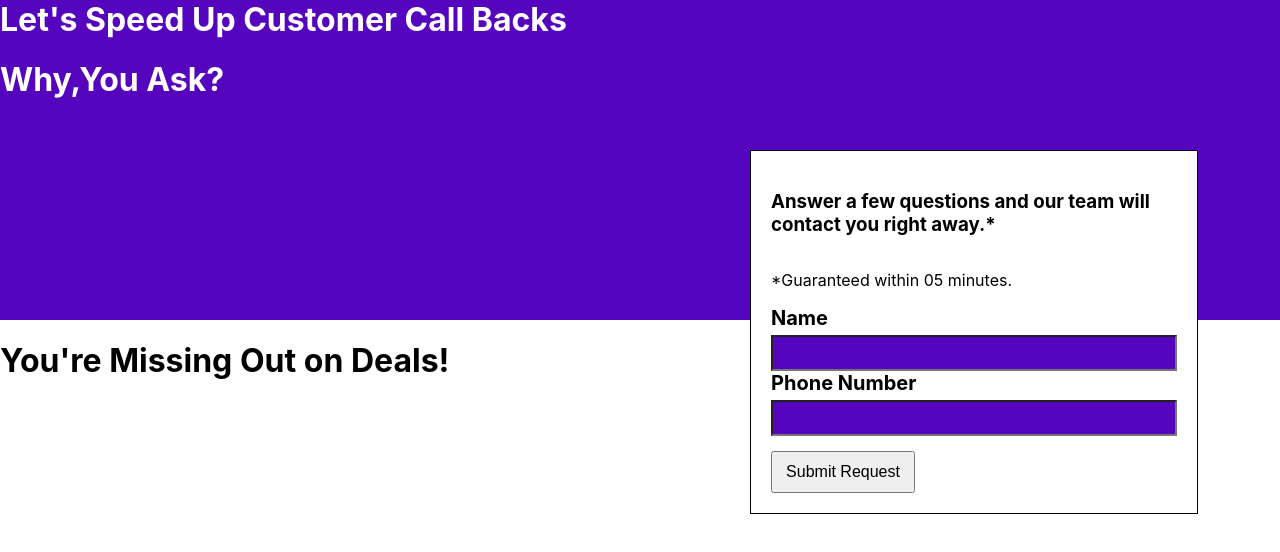
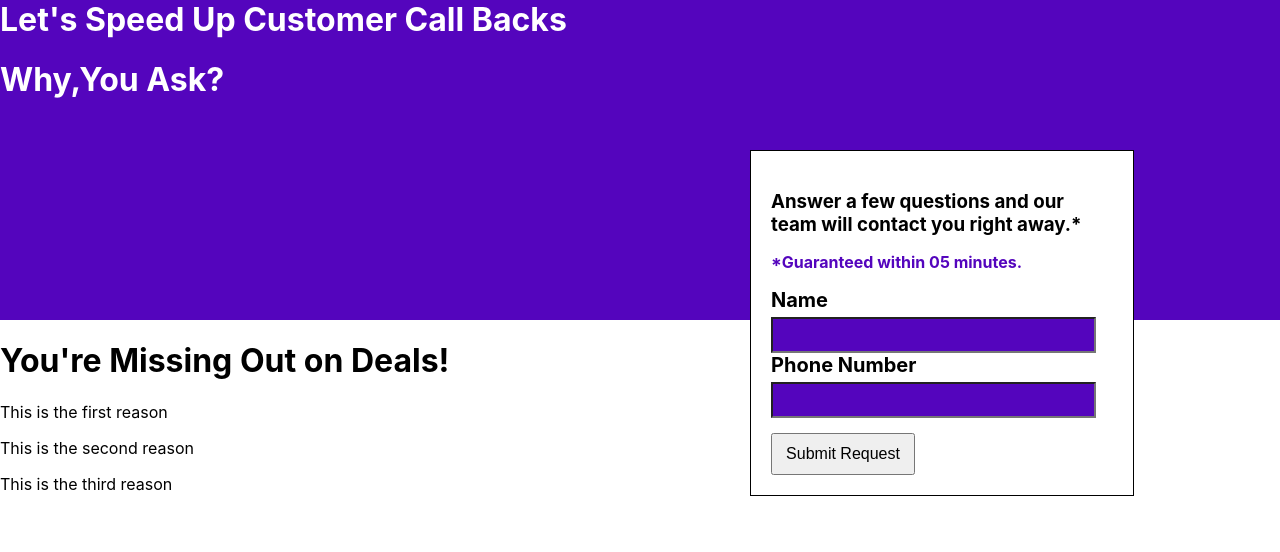
Before and after one commit to RubesWorld/talkdesk-demo-fe, a React (Create React App) app: page / in a window 1280 px wide. Shown: the top 552 px of the page. Built offline with nearby package versions, Linux system fonts and the light colour scheme.

Commit message:
added some styling

```diff
--- a/src/App.js
+++ b/src/App.js
@@ -12,7 +12,17 @@ function App() {
       </div>
       <div className="bottom">
         <h1>You're Missing Out on Deals!</h1>
+        <div className="why">
+          <p>This is the first reason</p>
+        </div>
+        <div className="why">
+          <p>This is the second reason</p>
+        </div>
+        <div className="why">
+          <p>This is the third reason</p>
+        </div>
       </div>
+
       <LandingForm />
     </div>
   );
--- a/src/styles/form.scss
+++ b/src/styles/form.scss
@@ -2,18 +2,27 @@
   border: solid 1px black;
   display: flex;
   flex-direction: column;
-  width: 35%;
+  justify-content: center;
+  width: 30%;
   padding: 20px;
   position: absolute;
   top: 150px;
   left: 750px;
   z-index: 10;
   background-color: white;
+  h3 {
+    margin-bottom: 0;
+  }
+  p {
+    font-weight: bold;
+    color: #5405bd;
+  }
 }
 
 form {
   display: flex;
   flex-direction: column;
+  justify-content: center;
   label {
     font-size: 20px;
     font-weight: bold;
@@ -24,6 +33,7 @@ form {
     background-color: #5405bd;
     color: white;
     margin-top: 5px;
+    width: 95%;
     &:focus {
       color: white;
     }
```
